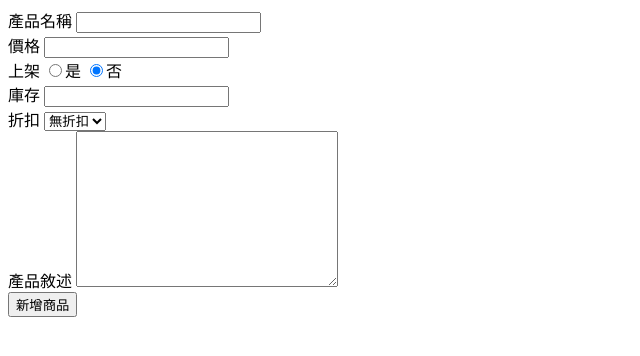
After one commit to a19860101/PHP-LCCNET, a PHP site: page /edit.php in a window 1280 px wide. The commit adds this page. Shown: the top 356 px of the page, without its empty margins (0-640 px from the left). Run offline with PHP 8.4, Linux system fonts and the light colour scheme; data that the repository does not hold is empty.

Commit message:
20210207

```diff
--- /dev/null
+++ b/practice/edit.php
@@ -0,0 +1,53 @@
+<?php
+    require_once("conn.php");
+    extract($_GET);
+    $sql = "SELECT * FROM products WHERE id = {$id}";
+    $result = mysqli_query($conn,$sql);
+    $row = mysqli_fetch_assoc($result);
+?>
+<!DOCTYPE html>
+<html lang="en">
+<head>
+    <meta charset="UTF-8">
+    <meta http-equiv="X-UA-Compatible" content="IE=edge">
+    <meta name="viewport" content="width=device-width, initial-scale=1.0">
+    <title>Document</title>
+</head>
+<body>
+    <form action="update.php" method="post">
+        <div>
+            <label for="">產品名稱</label>
+            <input type="text" name="title" value="<?php echo $row["title"];?>">
+        </div>
+        <div>
+            <label for="">價格</label>
+            <input type="number" name="price" value="<?php echo $row["price"];?>">
+        </div>
+        <div>
+            <label for="">上架</label>
+            <input type="radio" value="1" name="sale" <?php echo $row["sale"]==1?"checked":""; ?>>是
+            <input type="radio" value="0" name="sale" <?php echo $row["sale"]==0?"checked":""; ?>>否
+        </div>
+        <div>
+            <label for="">庫存</label>
+            <input type="number" name="quantity" value="<?php echo $row["quantity"];?>">
+        </div>
+        <div>
+            <label for="">折扣</label>
+            <select name="discount" id="">
+                <option value="1" <?php echo $row["discount"]==1?"selected":""; ?>>無折扣</option>
+                <option value="0.9" <?php echo $row["discount"]==0.9?"selected":""; ?>>9折</option>
+                <option value="0.8" <?php echo $row["discount"]==0.8?"selected":""; ?>>8折</option>
+                <option value="0.7" <?php echo $row["discount"]==0.7?"selected":""; ?>>7折</option>
+            </select>
+        </div>
+        <div>
+            <label for="">產品敘述</label>
+            <textarea name="description" id="" cols="30" rows="10"><?php echo $row["description"];?></textarea>
+        </div>
+        <div>
+            <input type="submit" value="新增商品">
+        </div>
+    </form>
+</body>
+</html>
```
Also changed, not shown: practice/delete.php (added, +7 -0 lines), practice/index.php (+9 -0 lines).
